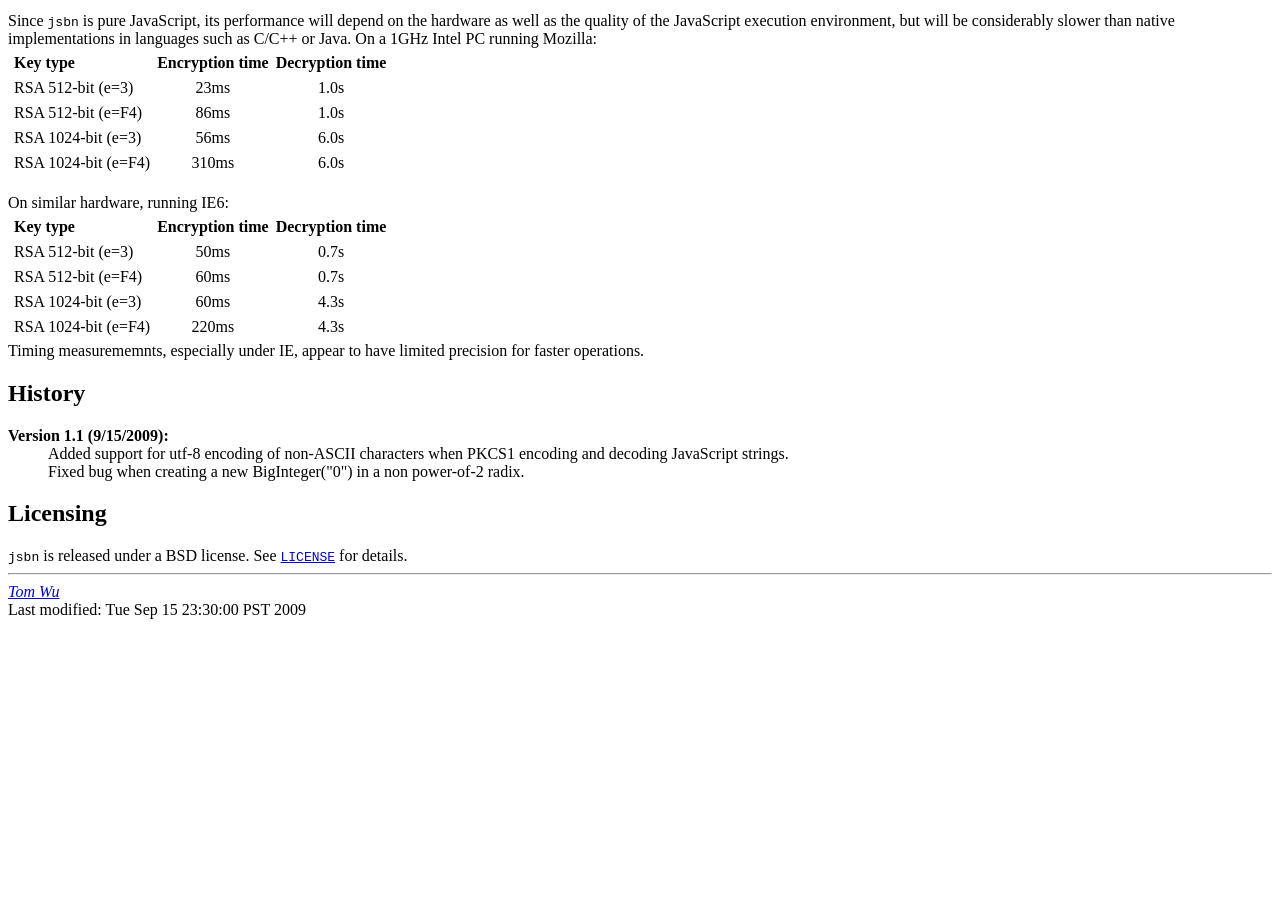
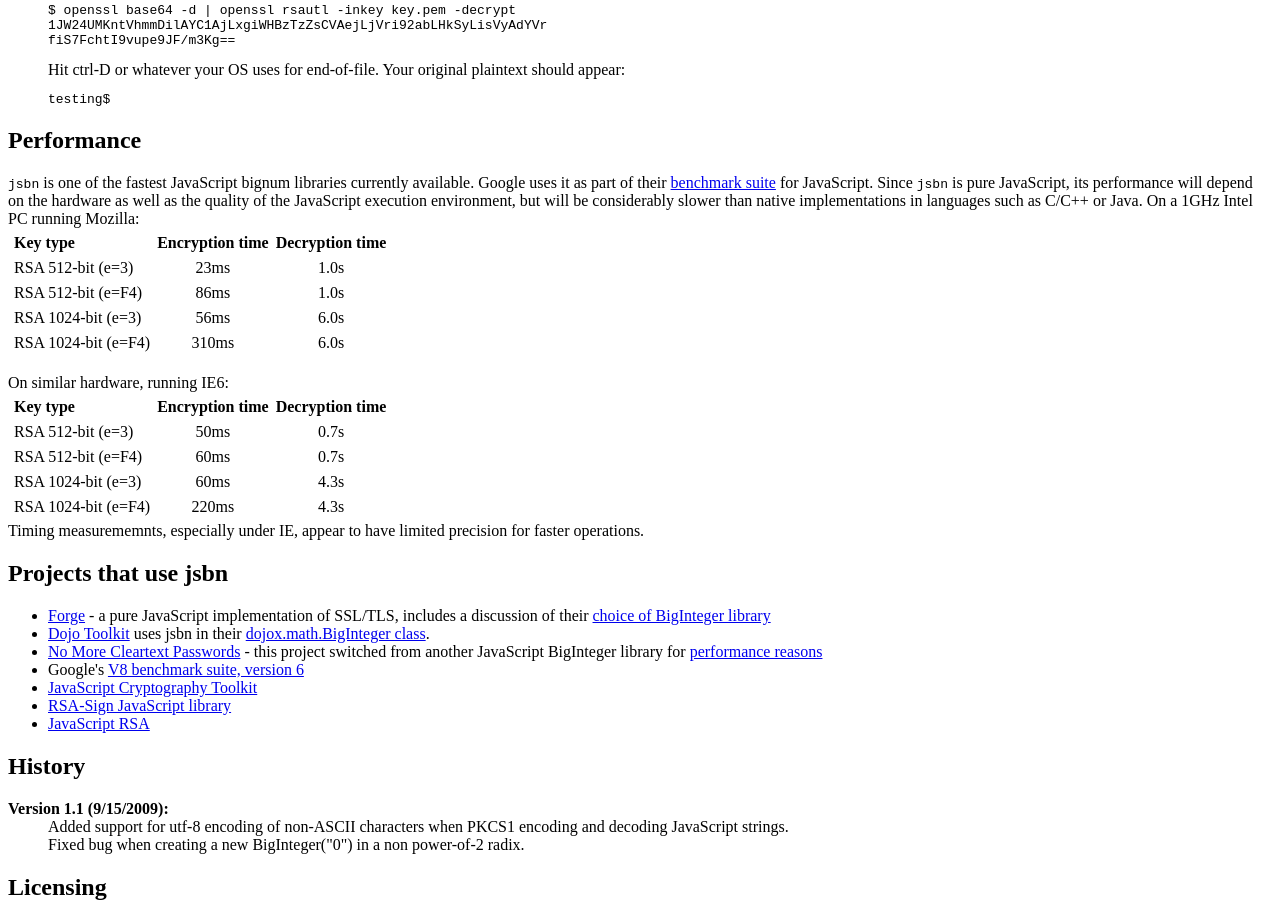
Before and after one commit to akalin/jsbn, a plain HTML site: page index.html in a window 1280 px wide. Shown: the part 1104-2021 px from the top of the page. Before the commit the page ends 1731 px from the top, so only its background shows below. Drawn offline with Linux system fonts and the light colour scheme.

Commit message:
Import 2011/03/20 snapshot

```diff
--- a/index.html
+++ b/index.html
@@ -7,8 +7,9 @@
   <body>
     <h1>BigIntegers and RSA in JavaScript</h1>
 
-The <code>jsbn</code> library is a pure JavaScript implementation
-of arbitrary-precision integer arithmetic.
+The <code>jsbn</code> library is a fast, portable implementation of
+large-number math in pure JavaScript, enabling public-key crypto
+and other applications on desktop and mobile browsers.
 
 <h2>Demos</h2>
 
@@ -30,11 +31,18 @@ For example:
 </pre>
 will print <code>b60c</code>.
 
+<h3>Core Library</h3>
 <ul>
 <li><a href="jsbn.js"><code>jsbn.js</code></a> - basic BigInteger implementation, just enough for RSA encryption and not much more.
 <li><a href="jsbn2.js"><code>jsbn2.js</code></a> - the rest of the library, including most public <code>BigInteger</code> methods.
+</ul>
+<h3>RSA</h3>
+<ul>
 <li><a href="rsa.js"><code>rsa.js</code></a> - implementation of RSA encryption, does not require <code>jsbn2.js</code>.
 <li><a href="rsa2.js"><code>rsa2.js</code></a> - rest of RSA algorithm, including decryption and keygen.
+</ul>
+<h3>Utilities</h3>
+<ul>
 <li><a href="rng.js"><code>rng.js</code></a> - rudimentary entropy collector and RNG interface, requires a PRNG backend to define <code>prng_newstate()</code>.
 <li><a href="prng4.js"><code>prng4.js</code></a> - ARC4-based PRNG backend for <code>rng.js</code>, very small.
 <li><a href="base64.js"><code>base64.js</code></a> - Base64 encoding and decoding routines.
@@ -85,6 +93,11 @@ testing$
 
 <h2>Performance</h2>
 
+<code>jsbn</code> is one of the fastest JavaScript bignum libraries
+currently available.  Google uses it as part of their
+<a href="http://v8.googlecode.com/svn/data/benchmarks/v6/run.html">benchmark suite</a>
+for JavaScript.
+
 Since <code>jsbn</code> is pure JavaScript, its performance will
 depend on the hardware as well as the quality of the JavaScript
 execution environment, but will be considerably slower than native
@@ -110,6 +123,18 @@ On similar hardware, running IE6:
 Timing measurememnts, especially under IE, appear to have limited
 precision for faster operations.
 
+<h2>Projects that use jsbn</h2>
+
+<ul>
+<li><a href="https://github.com/digitalbazaar/forge">Forge</a> - a pure JavaScript implementation of SSL/TLS, includes a discussion of their <a href="http://digitalbazaar.com/2010/07/20/javascript-tls-2/">choice of BigInteger library</a>
+<li><a href="http://www.dojotoolkit.org/">Dojo Toolkit</a> uses jsbn in their <a href="http://bugs.dojotoolkit.org/browser/dojox/trunk/math/BigInteger-ext.js">dojox.math.BigInteger class</a>.
+<li><a href="http://nomorecleartextpasswords.com/">No More Cleartext Passwords</a> - this project switched from another JavaScript BigInteger library for <a href="http://nomorecleartextpasswords.com/2009/03/big-integer-javascript-library-changed/">performance reasons</a>
+<li>Google's <a href="http://v8.googlecode.com/svn/data/benchmarks/v6/run.html">V8 benchmark suite, version 6</a>
+<li><a href="http://ats.oka.nu/titaniumcore/js/crypto/readme.txt">JavaScript Cryptography Toolkit</a>
+<li><a href="http://www9.atwiki.jp/kurushima/pub/jsrsa/">RSA-Sign JavaScript library</a>
+<li><a href="https://ziyan.info/2008/10/javascript-rsa/">JavaScript RSA</a>
+</ul>
+
 <h2>History</h2>
 
 <dl>
```
